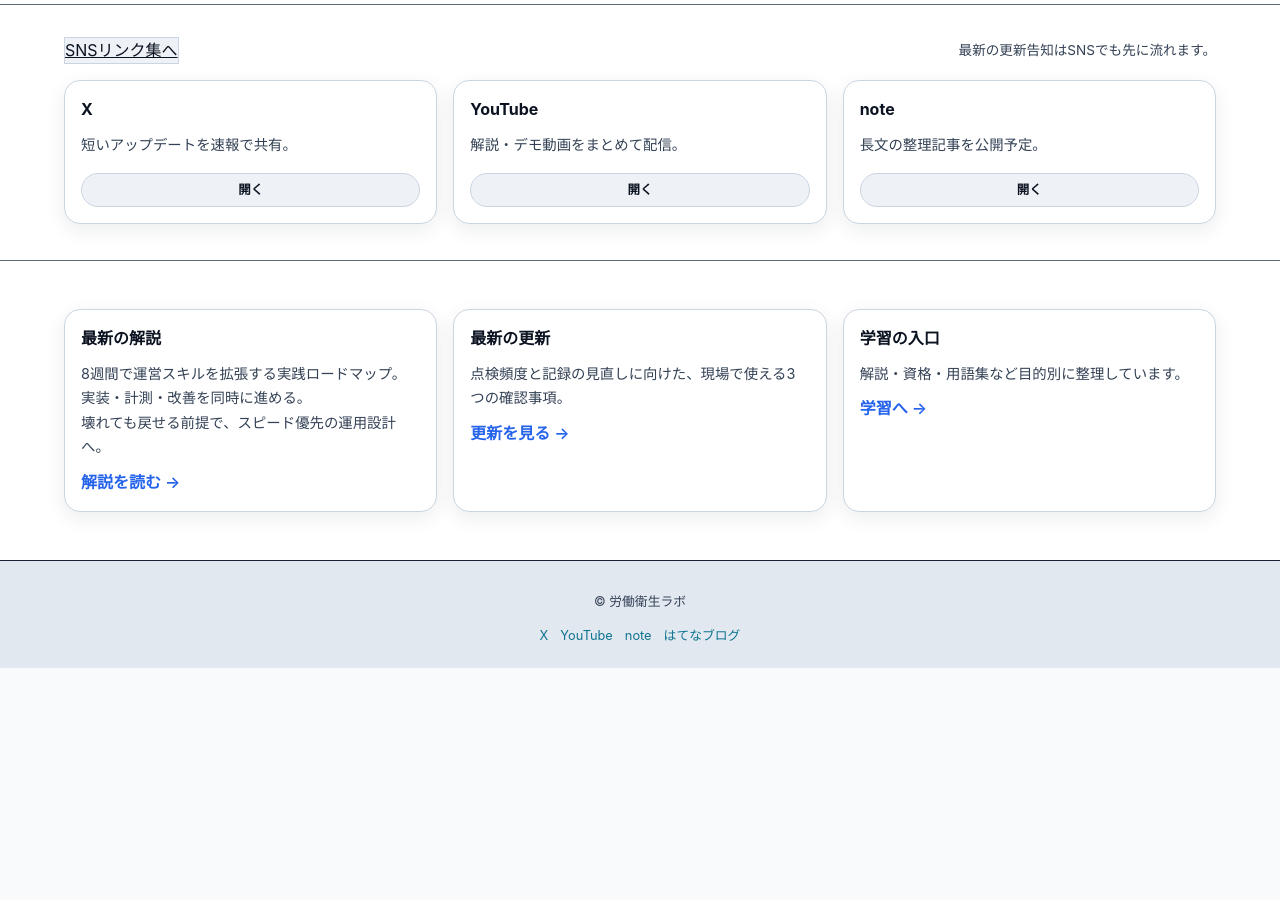
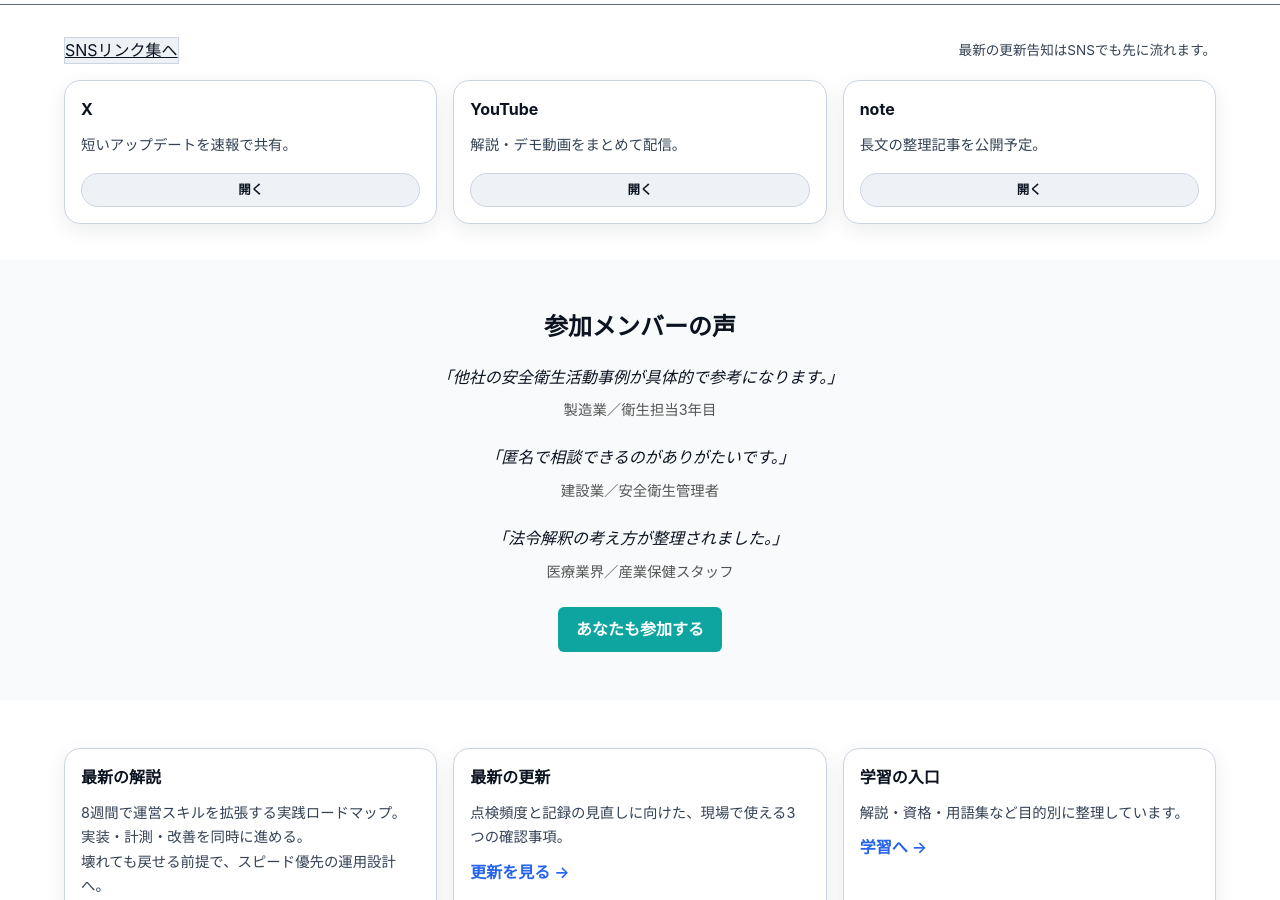
Before and after one commit to rodoeisei-lab/rodoeisei-lab, a Jekyll site: the page built from index.md, in a window 1280 px wide and 900 px high, scrolled down 1298 px. Built offline with Jekyll 4.4.1, drawn with Linux system fonts in a browser that asks for light colours; before the commit the page ends 1966 px from its top, so only the background shows below that.

Commit message:
Add testimonials section and community CTA on homepage

```diff
--- a/_layouts/home.html
+++ b/_layouts/home.html
@@ -147,6 +147,28 @@
   </div>
 </section>
 
+<section class="testimonials" aria-label="参加メンバーの声">
+  <div class="container">
+    <h2>参加メンバーの声</h2>
+    <div class="testimonial">
+      <p>「他社の安全衛生活動事例が具体的で参考になります。」</p>
+      <span>製造業／衛生担当3年目</span>
+    </div>
+    <div class="testimonial">
+      <p>「匿名で相談できるのがありがたいです。」</p>
+      <span>建設業／安全衛生管理者</span>
+    </div>
+    <div class="testimonial">
+      <p>「法令解釈の考え方が整理されました。」</p>
+      <span>医療業界／産業保健スタッフ</span>
+    </div>
+
+    <div class="testimonial-cta">
+      <a href="{{ '/community/' | relative_url }}" class="btn-primary">あなたも参加する</a>
+    </div>
+  </div>
+</section>
+
 <section class="section">
   <div class="container">
     {{ content }}
--- a/assets/css/main.css
+++ b/assets/css/main.css
@@ -760,6 +760,50 @@
   border: 1px solid var(--btn-border);
   text-decoration: none;
 }
+
+.testimonials {
+  background-color: #f9fafb;
+  padding: 48px 20px;
+  text-align: center;
+}
+.testimonials h2 {
+  margin-top: 0;
+  margin-bottom: 18px;
+}
+.testimonial {
+  margin: 0 auto 24px;
+  max-width: 640px;
+  font-style: italic;
+}
+.testimonial p {
+  margin: 0;
+}
+.testimonial span {
+  display: block;
+  margin-top: 8px;
+  font-size: 0.9em;
+  color: #555;
+  font-style: normal;
+}
+.testimonial-cta {
+  margin-top: 8px;
+}
+.btn-primary {
+  display: inline-flex;
+  align-items: center;
+  justify-content: center;
+  background-color: #0ea5a0;
+  color: #fff;
+  padding: 10px 18px;
+  border-radius: 6px;
+  text-decoration: none;
+  font-weight: 600;
+}
+.btn-primary:hover {
+  opacity: 0.92;
+}
+
+
 .card {
   background: var(--panel);
   border-radius: 16px;
```
